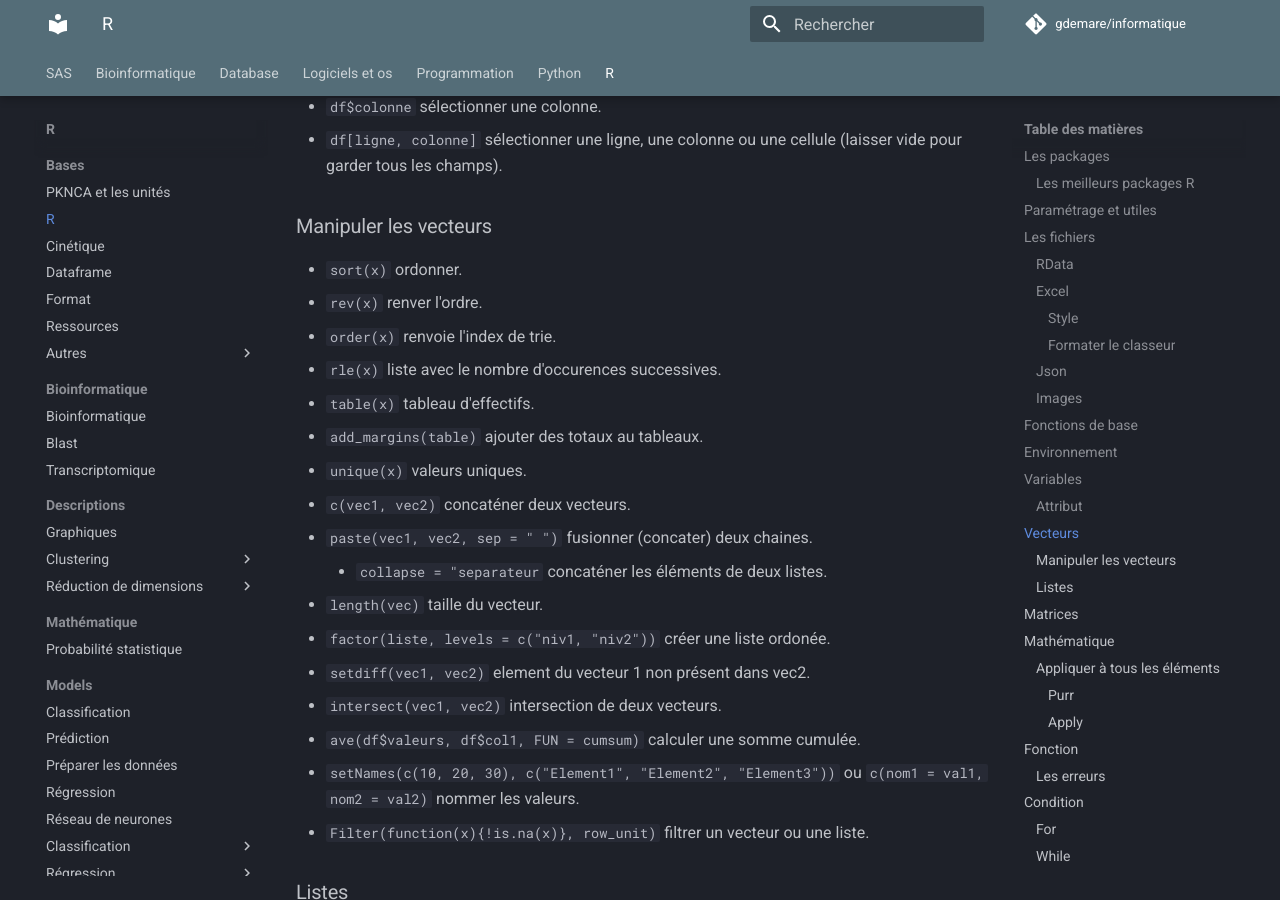
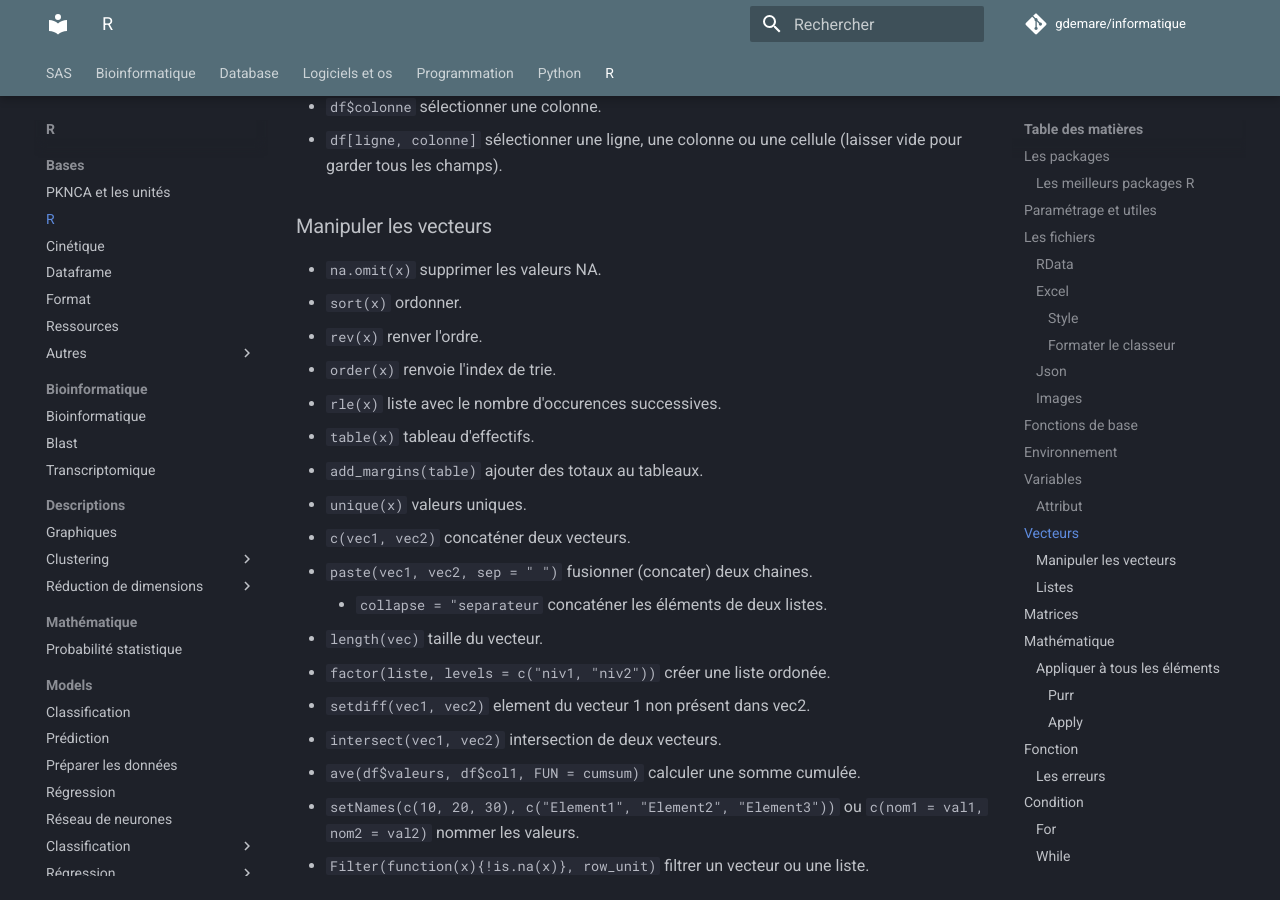
Before and after one commit to gdemare/Informatique, an MkDocs documentation site: the page built from docs/r/bases/R.md, in a window 1280 px wide and 900 px high, scrolled down 4765 px. Built offline with MkDocs 1.6.1 and Material for MkDocs 9.7.7, drawn with Linux system fonts in a browser that asks for light colours; comment, search, counter and statistics services are not loaded.

Commit message:
Update R.md

```diff
--- a/docs/r/bases/R.md
+++ b/docs/r/bases/R.md
@@ -144,6 +144,7 @@ Déclarer des variables :
 * `df[ligne, colonne]` sélectionner une ligne, une colonne ou une cellule (laisser vide pour garder tous les champs).
 ### Manipuler les vecteurs
 
+* `na.omit(x)` supprimer les valeurs NA.
 * `sort(x)` ordonner.
 * `rev(x)` renver l'ordre.
 * `order(x)` renvoie l'index de trie.
```
